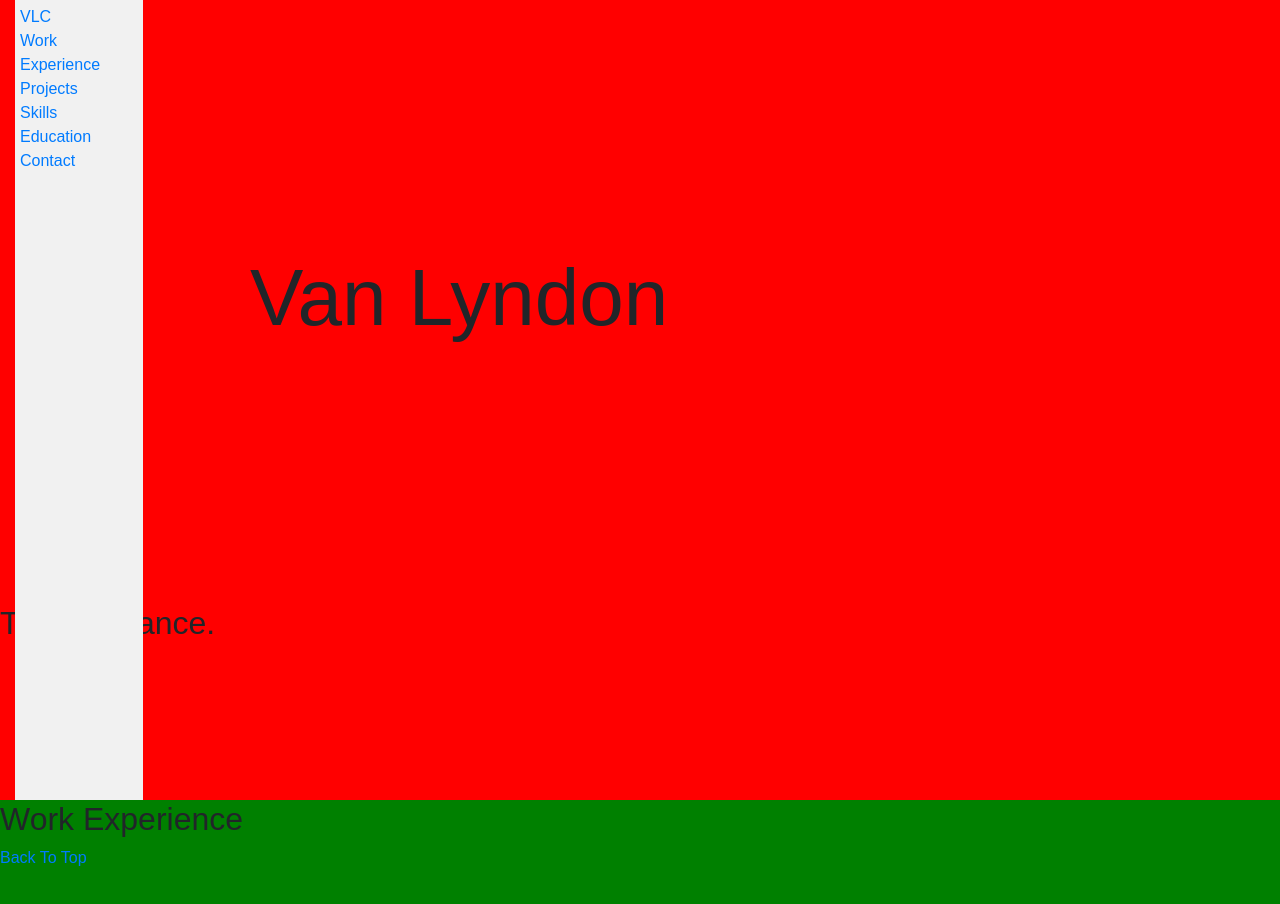
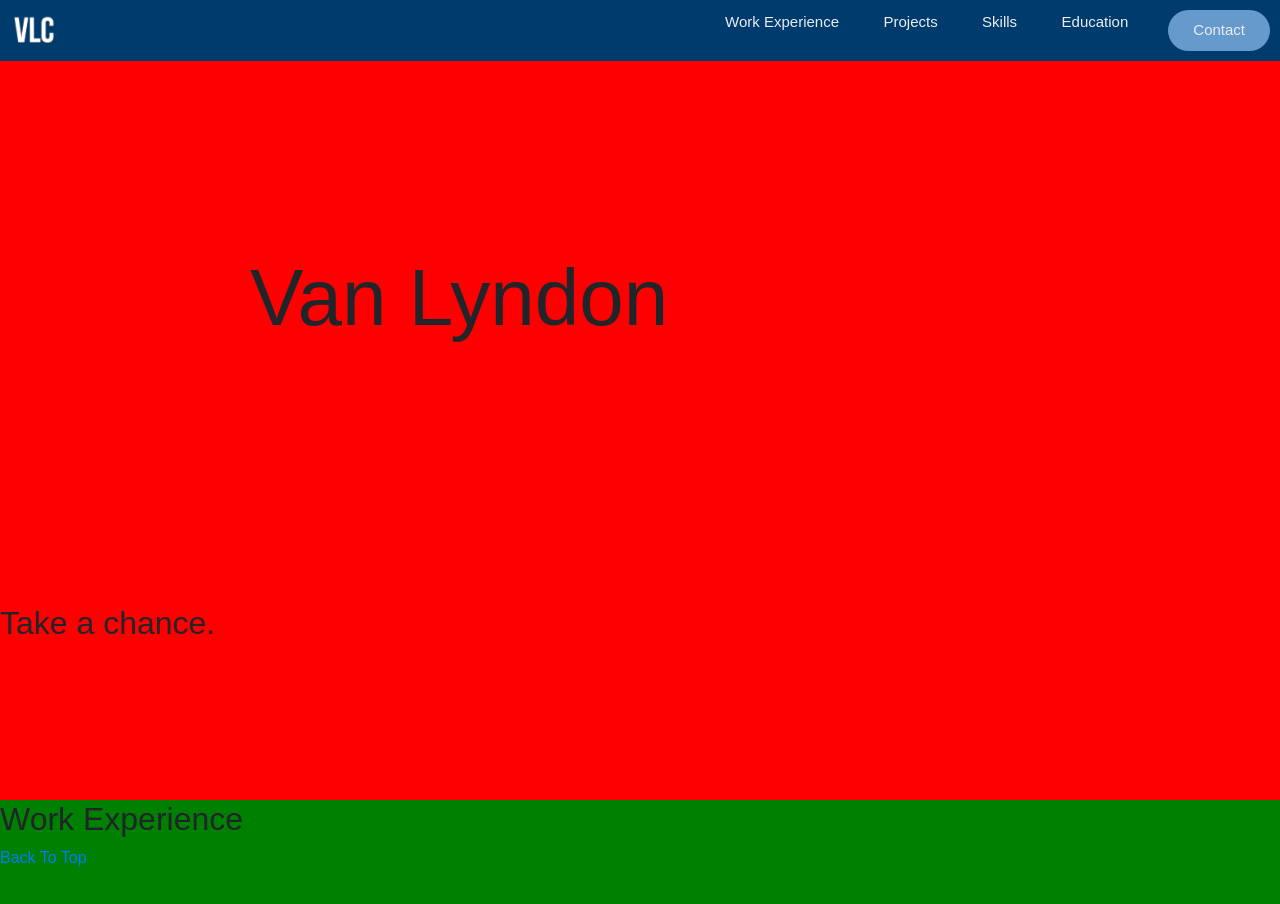
Before and after one commit to lyndoncaviteno/Webportfolio, a plain HTML site: page index.html in a window 1280 px wide. Shown: the top 904 px of the page. Drawn offline with nearby package versions, Linux system fonts and the light colour scheme.

Commit message:
Working on landing page

```diff
--- a/assets/styles/style.css
+++ b/assets/styles/style.css
@@ -3,25 +3,56 @@
 		padding: 0;
 		box-sizing: border-box;
 		font-family: GFSmith, sans-serif;
-		font-weight: 400;
 		scroll-behavior: smooth;
 	}
 
-#navbar_items {
+.navbar_list, .navbar_links, button {
+	font-weight: 400;
+	font-size: 15px;
+	color: #EBEDF3;
+	text-decoration: none;
+}
+
+body header {
+	display: flex;
+	justify-content: flex-end;
+	align-items: center;
+	padding: 10px;
+	background-color: #003B6D;
+	position: fixed;
+	width: 100%;
+}
+
+.vlc_logo {
+	cursor: pointer;
+	width: 50px;
+	margin-right: auto;
+}
+
+.navbar_items {
 	list-style-type: none;
-	margin: 0;
-	padding: 5px;
-	width: 10%;
-	background-color: #f1f1f1;
-	height: 100%;
-	position: fixed;
-	overflow: auto;
 }
+
+.navbar_items > .navbar_list {
+	display: inline-block;
+	padding: 0px 20px;
+
+}
+
+button {
+	margin-left: 20px;
+	padding: 9px 25px;
+	background-color: #6699CC;
+	border: none;
+	border-radius: 50px;
+}
+
 
 h1 {
 	padding: 250px;
 	font-size: 80px;
 }
+
 
 body #first_section {
 	background-color: red;
--- a/index.html
+++ b/index.html
@@ -12,19 +12,20 @@
 	<title>Van Lyndon Caviteno Web Portfolio</title>
 </head>
 <body>
-
 	<header>
-		<div id="top page" class="container-fluid">
+		<!-- <div id="top page" class="container-fluid"> -->
+			<!-- try to make a logo -->
+			<!-- <img src=""> -->
+			<img class="vlc_logo" src="./assets/images/VLC logo.png" alt="">
 			<nav>
-				<ul id="navbar_items">
-					<li id="navbar_list"><a href="#first_section">VLC</a></li>
-					<li id="navbar_list"><a href="#second_section">Work Experience</a></li>
-					<li id="navbar_list"><a href="#third_section">Projects</a></li>
-					<li id="navbar_list"><a href="#fourth_section">Skills</a></li>
-					<li id="navbar_list"><a href="#fifth_section">Education</a></li>
-					<li id="navbar_list"><a href="#sixth_section">Contact</a></li>
+				<ul class="navbar_items">
+					<li class="navbar_list"><a class="navbar_links" href="#second_section">Work Experience</a></li>
+					<li class="navbar_list"><a class="navbar_links" href="#third_section">Projects</a></li>
+					<li class="navbar_list"><a class="navbar_links" href="#fourth_section">Skills</a></li>
+					<li class="navbar_list"><a class="navbar_links" href="#fifth_section">Education</a></li>
 				</ul>
 			</nav>
+			<a class="navbar_list" href="sixth_section"><button>Contact</button></a>
 		</div>
 	</header>
 
```
Also changed, not shown: assets/images/VLC logo.png (added).
